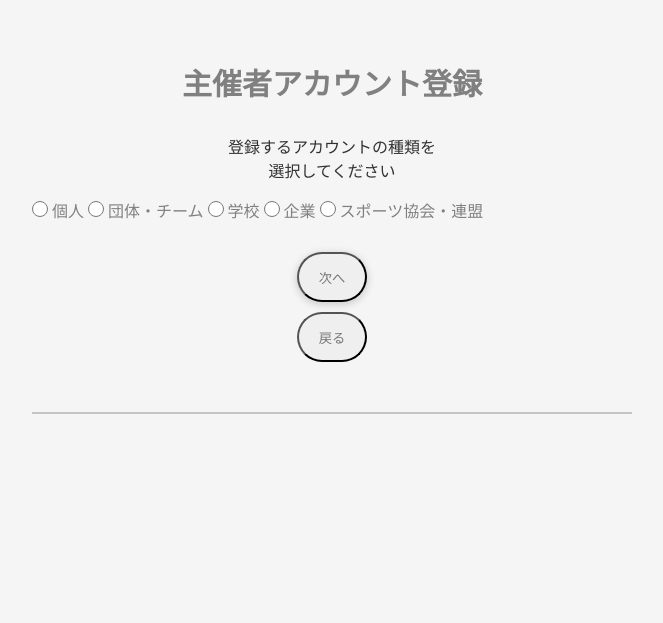
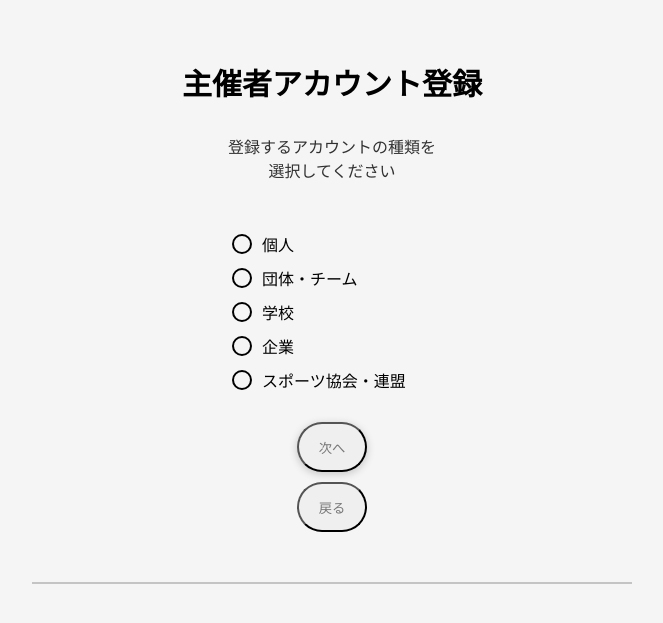
Before and after one commit to suzuki119/spotive, a PHP site: page /spotive/pages/account/register/organizer-register.php in a window 1280 px wide. Shown: the top 623 px of the page, without its empty margins (308-971 px from the left). Run offline with PHP 8.4, Linux system fonts and the light colour scheme; some libraries are stand-ins or nearby versions.

Commit message:
Add styles for organizer registration and input screens
- Updated the title style for the organizer section to have a specific class.
- Introduced new styles for the organizer registration selection screen, including layout and input styles.
- Added a custom checkbox animation for the input elements.
- Created styles for the organizer input screen, including title and article margin adjustments.

```diff
--- a/css/style.css
+++ b/css/style.css
@@ -1566,7 +1566,8 @@ body {
   margin-top: 50px;
   color: gray;
 }
-.account-type h1 {
+.account-type-title {
+  color: #000;
   text-align: center;
   font-weight: bold;
   font-size: 30px;
@@ -1749,3 +1750,67 @@ body {
 .confirm-btn {
   width: 200px;
 }
+
+.organizer {
+  color: #000;
+  display: grid;
+  grid-template-columns: 1fr;
+  row-gap: 10px;
+  width: 200px;
+  margin: 50px auto 0;
+}
+.organizer label {
+  display: flex;
+  align-items: center;
+  gap: 10px;
+  cursor: pointer;
+}
+.organizer input {
+  -webkit-appearance: none;
+     -moz-appearance: none;
+          appearance: none;
+  width: 20px;
+  height: 20px;
+  border: 2px solid #000;
+  border-radius: 50%;
+  position: relative;
+  cursor: pointer;
+}
+.organizer input:checked::after {
+  content: "";
+  width: 10px;
+  height: 10px;
+  background: #000;
+  border-radius: 50%;
+  position: absolute;
+  top: 50%;
+  left: 50%;
+  transform: translate(-50%, -50%);
+  -webkit-animation: potti 0.3s ease;
+          animation: potti 0.3s ease;
+}
+
+@-webkit-keyframes potti {
+  0% {
+    transform: translate(-50%, -50%) scale(0);
+  }
+  100% {
+    transform: translate(-50%, -50%) scale(1);
+  }
+}
+
+@keyframes potti {
+  0% {
+    transform: translate(-50%, -50%) scale(0);
+  }
+  100% {
+    transform: translate(-50%, -50%) scale(1);
+  }
+}
+.organizer-input-title {
+  font-size: 22px;
+}
+.organizer-input article {
+  margin-top: 25px;
+}
+/*# sourceMappingURL=style.css.map */
--- a/sass/style.scss
+++ b/sass/style.scss
@@ -79,7 +79,8 @@ $breakpoints: (
   margin-top: 50px;
   color: gray;
 
-  h1 {
+  &-title {
+    color: #000;
     text-align: center;
     font-weight: bold;
     font-size: 30px;
@@ -299,3 +300,69 @@ $breakpoints: (
     width: 200px;
   }
 }
+
+
+//__________________________主催者登録選択画面＿＿＿＿＿＿＿＿＿＿＿＿＿＿＿＿＿＿＿＿＿＿＿＿＿＿
+.organizer {
+  color: #000;
+  display: grid;
+  grid-template-columns: 1fr;
+  row-gap: 10px;
+  width: 200px;
+  margin: 50px auto 0;
+
+  label {
+    display: flex;
+    align-items: center;
+    gap: 10px;
+    cursor: pointer;
+  }
+
+  input {
+    appearance: none;
+    width: 20px;
+    height: 20px;
+    border: 2px solid #000;
+    border-radius: 50%;
+    position: relative;
+    cursor: pointer;
+
+    &:checked {
+
+      &::after {
+        content: "";
+        width: 10px;
+        height: 10px;
+        background: #000;
+        border-radius: 50%;
+        position: absolute;
+        top: 50%;
+        left: 50%;
+        transform: translate(-50%, -50%);
+        animation: potti 0.3s ease;
+      }
+    }
+  }
+}
+
+@keyframes potti {
+  0% {
+    transform: translate(-50%, -50%) scale(0);
+  }
+
+  100% {
+    transform: translate(-50%, -50%) scale(1);
+  }
+}
+
+
+//________________________________主催者側の情報入力画面＿＿＿＿＿＿＿＿＿＿＿＿＿＿＿＿＿＿＿＿＿＿＿＿＿＿＿＿
+.organizer-input {
+  &-title {
+    font-size: 22px;
+  }
+
+  article {
+    margin-top: 25px;
+  }
+}
```
Also changed, not shown: 1 other file.
